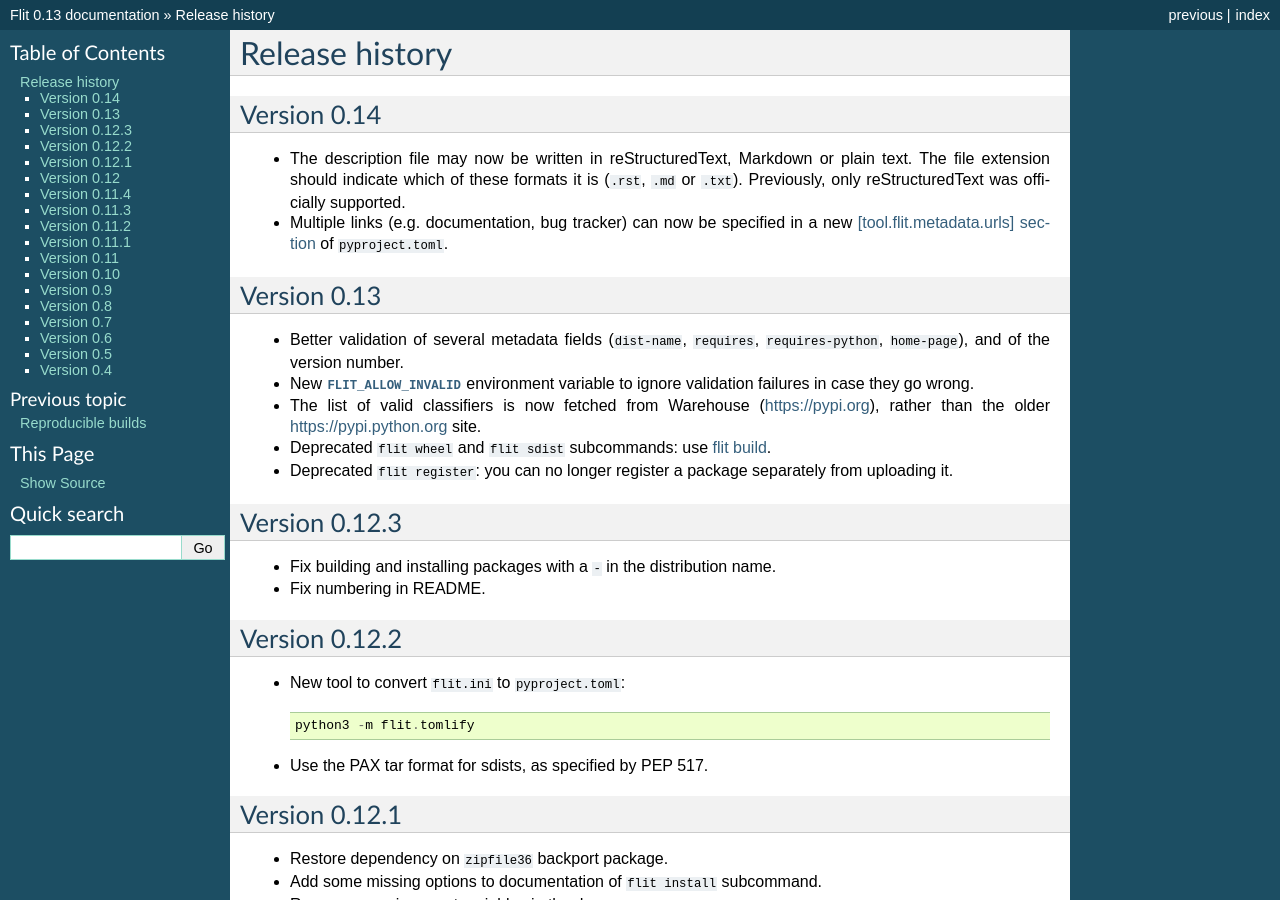
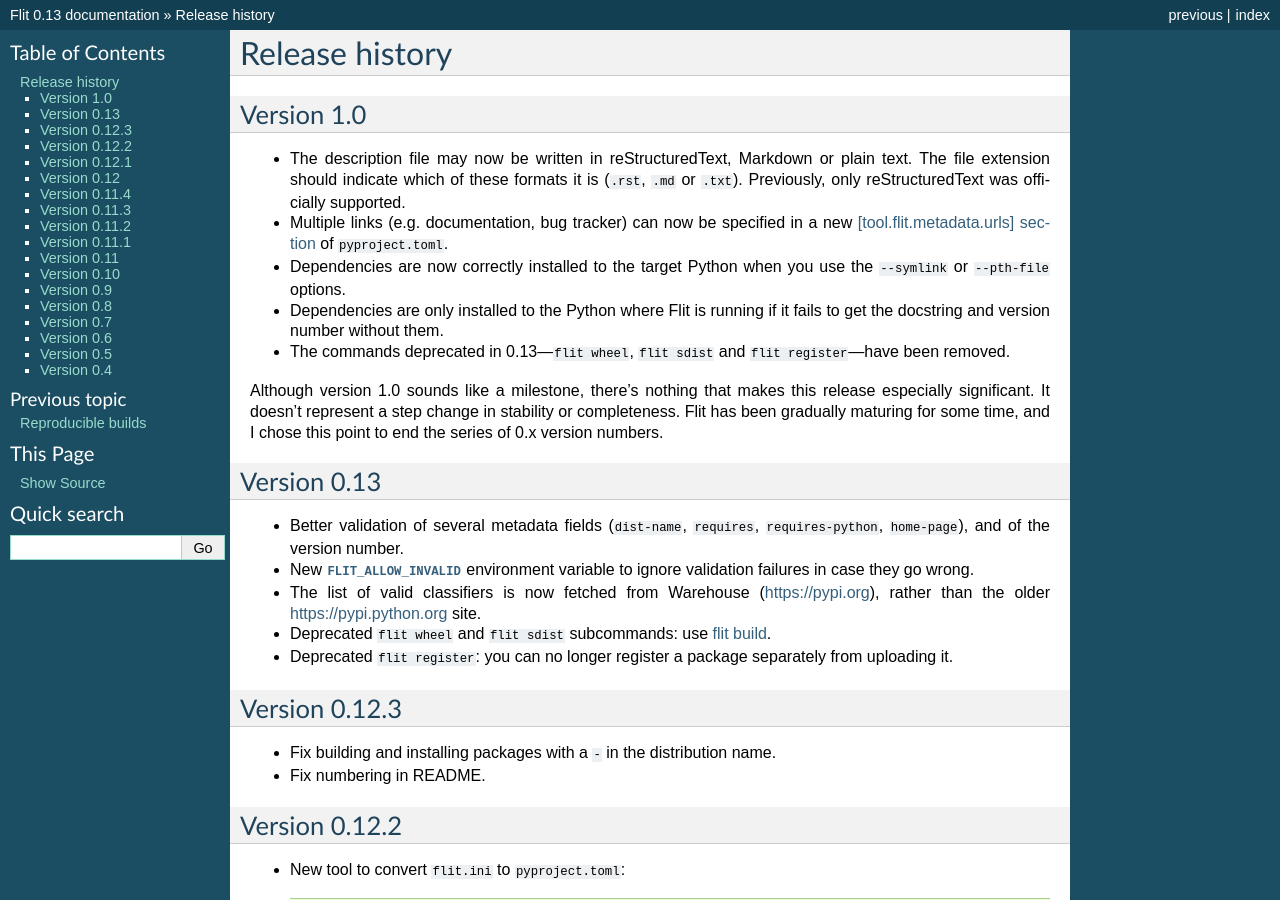
Before and after one commit to pypa/flit, a Sphinx documentation site: the page built from doc/history.rst, in a window 1280 px wide and 900 px high. Built offline with Sphinx 7.4.7, drawn with Linux system fonts in a browser that asks for light colours.

Commit message:
Release notes for 1.0

```diff
--- a/doc/history.rst
+++ b/doc/history.rst
@@ -1,8 +1,8 @@
 Release history
 ===============
 
-Version 0.14
-------------
+Version 1.0
+-----------
 
 - The description file may now be written in reStructuredText, Markdown or
   plain text. The file extension should indicate which of these formats it is
@@ -11,6 +11,17 @@
 - Multiple links (e.g. documentation, bug tracker) can now be specified in a
   new :ref:`[tool.flit.metadata.urls] section <pyproject_toml_urls>` of
   ``pyproject.toml``.
+- Dependencies are now correctly installed to the target Python when you use
+  the ``--symlink`` or ``--pth-file`` options.
+- Dependencies are only installed to the Python where Flit is running if
+  it fails to get the docstring and version number without them.
+- The commands deprecated in 0.13—``flit wheel``, ``flit sdist`` and
+  ``flit register``—have been removed.
+
+Although version 1.0 sounds like a milestone, there's nothing that makes this
+release especially significant. It doesn't represent a step change in stability
+or completeness. Flit has been gradually maturing for some time, and I chose
+this point to end the series of 0.x version numbers.
 
 Version 0.13
 ------------
--- a/doc/pyproject_toml.rst
+++ b/doc/pyproject_toml.rst
@@ -132,7 +132,7 @@
   [tool.flit.metadata.urls]
   Documentation = "https://flit.readthedocs.io/en/latest/"
 
-.. versionadded:: 0.14
+.. versionadded:: 1.0
 
 .. _pyproject_toml_scripts:
 
```
